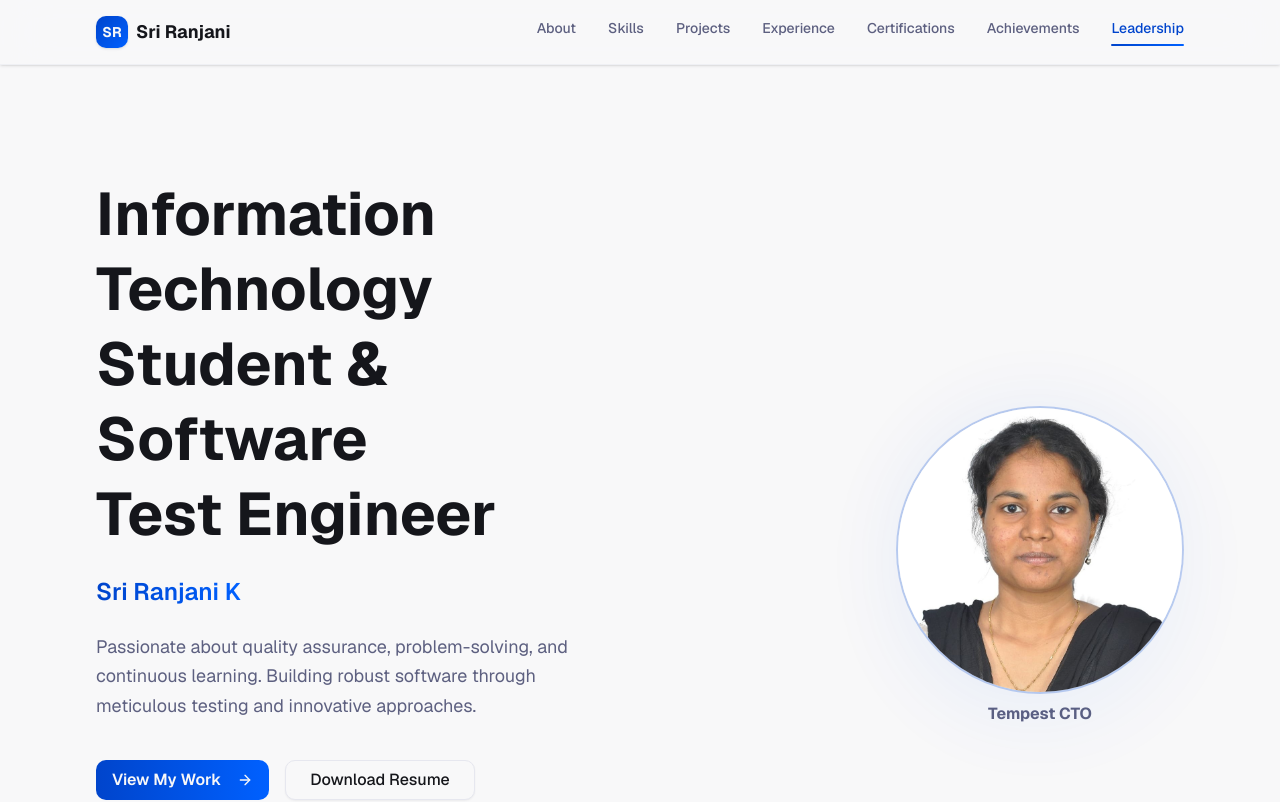
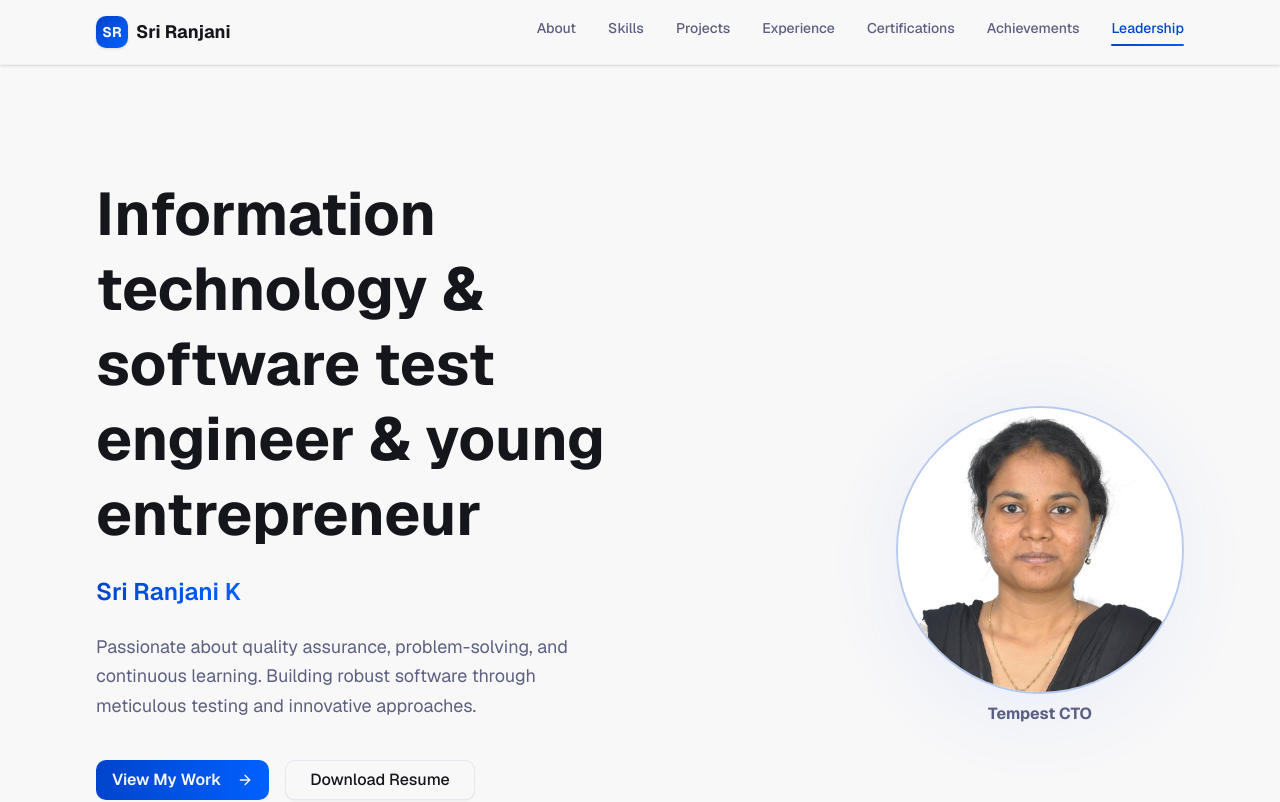
Before and after one commit to moneesh05/ranjini_portfolio, a Next.js app: page / in a window 1280 px wide. Shown: the top 802 px of the page. Built offline with nearby package versions, Linux system fonts and the light colour scheme.

Commit message:
Update hero section

```diff
--- a/components/hero-section.tsx
+++ b/components/hero-section.tsx
@@ -10,7 +10,7 @@ export function HeroSection() {
         <div className="space-y-6 md:space-y-8 order-2 md:order-1 fade-up">
           <div className="space-y-4 md:space-y-6">
             <h1 className="text-3xl sm:text-4xl md:text-5xl lg:text-6xl font-bold text-balance leading-tight text-foreground">
-              Information Technology Student & Software Test Engineer
+            Information technology & software test engineer & young entrepreneur
             </h1>
             <p className="text-lg sm:text-xl md:text-2xl font-semibold text-balance">
               <span className="bg-gradient-to-r from-primary to-accent bg-clip-text text-transparent">
```
